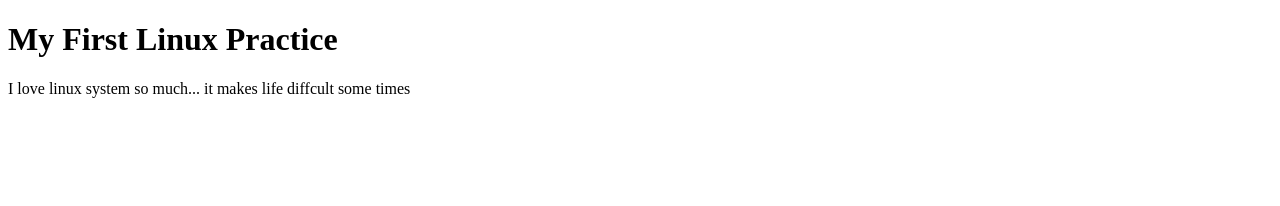
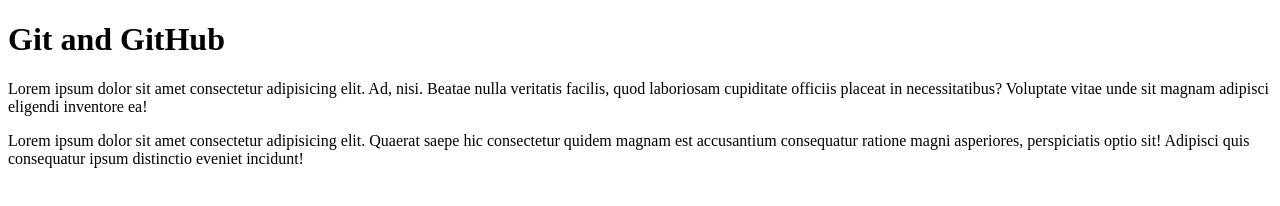
Before and after one commit to snowbros1182/uchenna, a plain HTML site: page index.html in a window 1280 px wide. Drawn offline with Linux system fonts and the light colour scheme.

Commit message:
modified index file

```diff
--- a/index.html
+++ b/index.html
@@ -1,10 +1,23 @@
 <!DOCTYPE html>
 <html lang="en">
-  <head></head>
-  <body>
-  <h1>My First Linux Practice</h1>
+<head>
+  <meta charset="UTF-8">
+  <meta name="viewport" content="width=device-width, initial-scale=1.0">
+  <title>Modified Index file</title>
+</head>
+<body>
+  <h1>Git and GitHub</h1>
   <p>
-  I love linux system so much... it makes life diffcult some times
-  </P>
-  </body>
+    Lorem ipsum dolor sit amet consectetur adipisicing elit.
+    Ad, nisi. Beatae nulla veritatis facilis, quod laboriosam
+    cupiditate officiis placeat in necessitatibus? Voluptate
+    vitae unde sit magnam adipisci eligendi inventore ea!
+  </p>
+  <p>
+    Lorem ipsum dolor sit amet consectetur adipisicing elit.
+    Quaerat saepe hic consectetur quidem magnam est accusantium
+    consequatur ratione magni asperiores, perspiciatis optio sit!
+    Adipisci quis consequatur ipsum distinctio eveniet incidunt!
+  </p>
+</body>
 </html>
```
